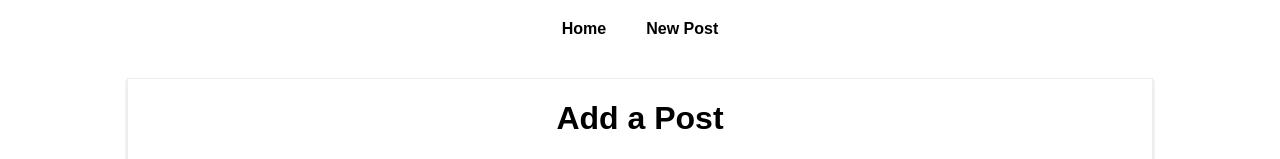
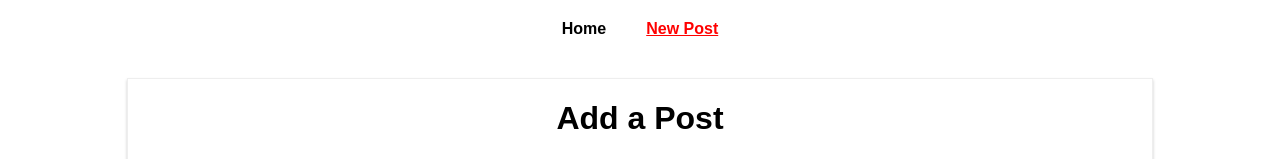
Before and after one commit to cigna2020/Http_requests_practice_react, a React (Create React App) app: page /new-post in a window 1280 px wide. Shown: the top 159 px of the page. Built offline with nearby package versions, Linux system fonts and the light colour scheme.

Commit message:
Change <Link/> on <NavLink/> to add a class "active" automatically

```diff
--- a/src/components/Post/Post.js
+++ b/src/components/Post/Post.js
@@ -1,18 +1,14 @@
 import React from 'react';
-import {withRouter} from 'react-router-dom';
 
 import './Post.css';
 
-const post = (props) => {
-    console.log(props);
-    return (
+const post = (props) => (
     <article className="Post" onClick={props.clicked}>
         <h1>{props.title}</h1>
         <div className="Info">
             <div className="Author">{props.author}</div>
         </div>
     </article>
-    )
-};
+);
 
-export default withRouter(post);
+export default post;
--- a/src/containers/Blog/Blog.css
+++ b/src/containers/Blog/Blog.css
@@ -10,7 +10,7 @@
   display: inline-block;
   margin: 20px;
 }
-.link {
+.Blog .link {
   text-decoration: none;
   color: #000;
   display: inline-block;
@@ -18,7 +18,8 @@
   font-weight: bold;
 }
 
-.Blog a:hover,
-.Blog a:active {
+.Blog .link:hover,
+.Blog .link:active,
+.Blog .link.active {
   color: #fa923f;
 }
--- a/src/containers/Blog/Blog.js
+++ b/src/containers/Blog/Blog.js
@@ -1,5 +1,5 @@
 import React, {Component} from 'react';
-import {Route, Link} from 'react-router-dom';
+import {Route, NavLink} from 'react-router-dom';
 
 
 import Posts from '../Posts/Posts';
@@ -16,12 +16,18 @@
                         <ul>
                             {/* <li><a href="/">Home</a></li>
                             <li><a href="/new-post">New Post</a></li> */}
-                            <Link to="/" className='link'>Home</Link>
-                            <Link className='link' to={{
-                                pathname: '/new-post',
-                                hash: '#submit',
-                                search: '?quick-submit=true'
-                            }}>New Post</Link>
+                            <NavLink to="/" exact className='link'>Home</NavLink>
+                            <NavLink className='link'
+                                activeClassName="my-active"  // щоб змінити дефолтне значення 'active'
+                                activeStyle={{              // стилі, що будуть додані після кліка. Щоб не використовувати css files
+                                    color: 'red',
+                                    textDecoration: 'underline'
+                                }}
+                                to={{
+                                    pathname: '/new-post',
+                                    hash: '#submit',
+                                    search: '?quick-submit=true'
+                                }}>New Post</NavLink>
                         </ul>
                     </nav>
                 </header>
```
Lines whose indentation alone changed are shown as unchanged.
